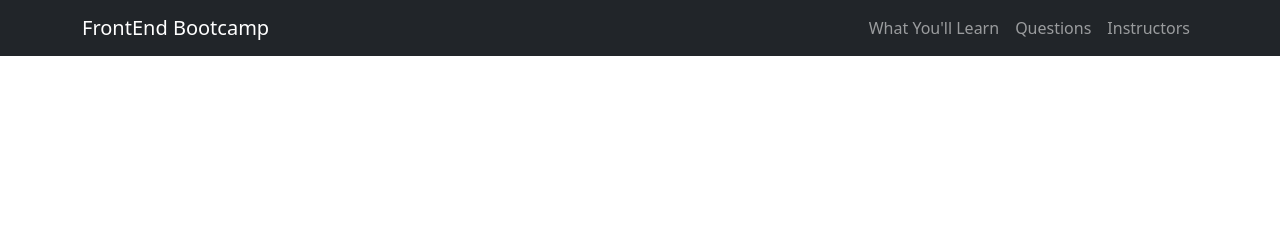
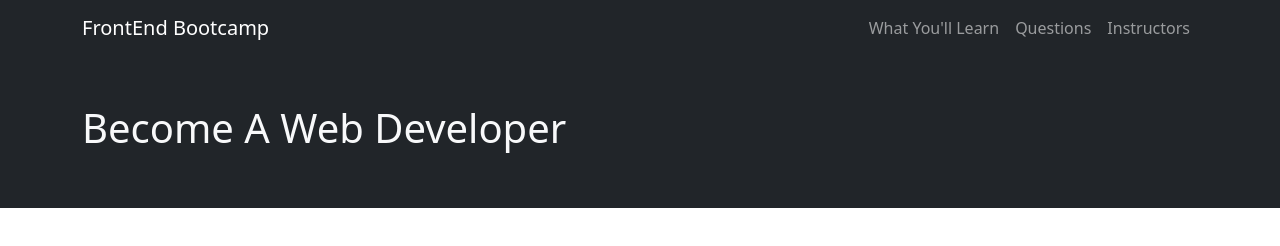
Before and after one commit to habib-sherfy/RESPONSIVE-LANDING-PAGE, a plain HTML site: page index.html in a window 1280 px wide. Drawn offline with nearby package versions, Linux system fonts and the light colour scheme.

Commit message:
create hero section

```diff
--- a/index.html
+++ b/index.html
@@ -14,6 +14,8 @@
 </head>
 
 <body>
+
+<!--   navbar starats here -->
 
     <nav class="navbar navbar-expand-md bg-dark navbar-dark">
 
@@ -58,7 +60,34 @@
 
     </nav>
 
+<!--   navbar ends here -->
 
+<!-- hero section starts here -->
+
+  <section class="bg-dark text-light p-5 text-center">
+
+    <div class="container">
+
+      <div class="d-flex">
+
+        <div>
+
+          <h1>
+            Become A Web Developer
+          </h1>
+
+        </div>
+
+        <img src="" alt="">
+
+      </div>
+
+    </div>
+
+  </section>
+
+
+<!--   hero section ends here -->
 
 
     <!-- boostrap cdn js link -->
```
